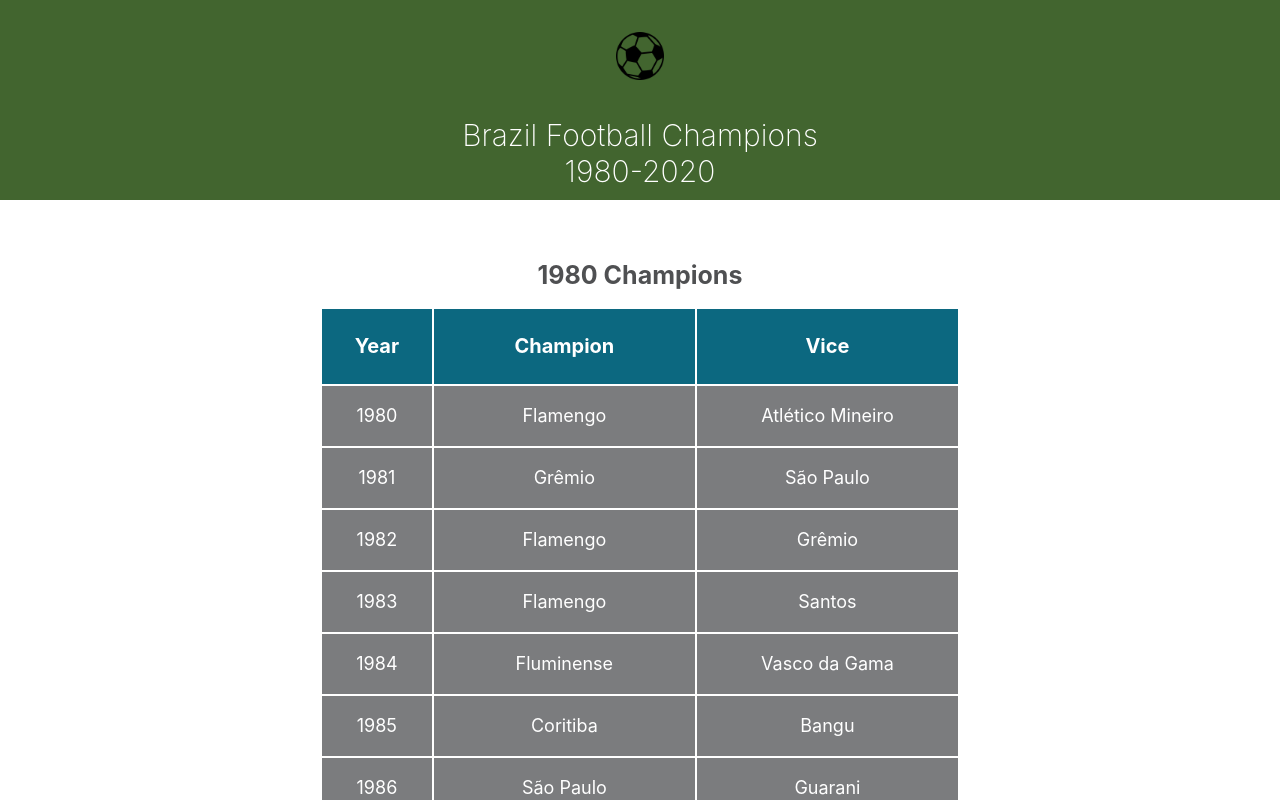
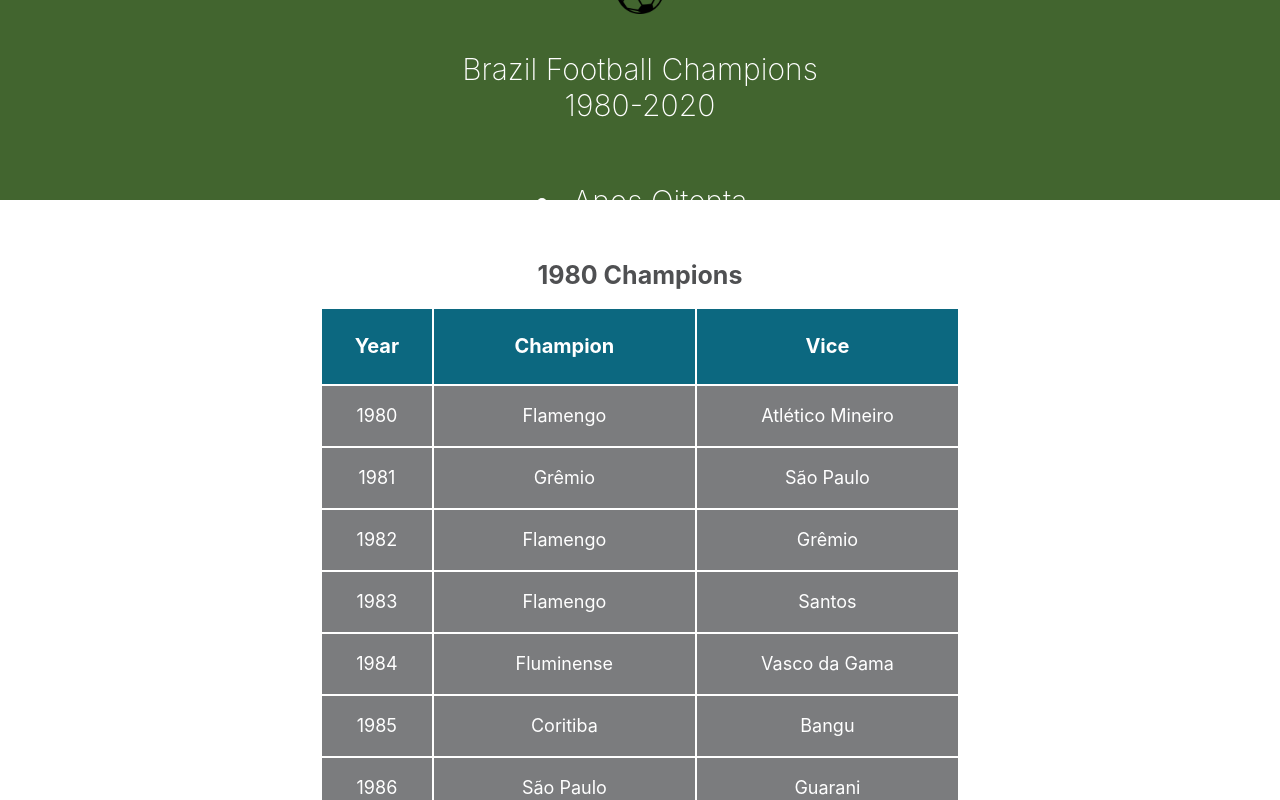
Before and after one commit to darciovilela/react-football, a React (Create React App) app: page / in a window 1280 px wide. Shown: the top 800 px of the page. Built offline with nearby package versions, Linux system fonts and the light colour scheme; data requests are answered from the project's data file.

Commit message:
Add menu to app

```diff
--- a/src/App.tsx
+++ b/src/App.tsx
@@ -1,19 +1,29 @@
-import React from 'react';
+import React, { useState } from 'react';
 import './App.css';
 import { Header } from './components/Header';
 import { Footer } from './components/Footer';
 import { Oitenta } from './components/Oitenta';
 import { Noventa } from './components/Noventa';
 
-const App = () => {
+function App() {
+  const [page, setPage] = useState('Oitenta');
+
+  const switchPage = () => {
+    switch (page) {
+      case 'Oitenta':
+        return <Oitenta />;
+      case 'Noventa':
+        return <Noventa />;
+    }
+  };
+
   return (
     <div className="App">
-      <Header />
-      <Oitenta />
-      <Noventa />
+      <Header setpage={setPage} />
+      {switchPage()}
       <Footer />
     </div>
   );
-};
+}
 
 export default App;
--- a/src/components/Header.tsx
+++ b/src/components/Header.tsx
@@ -1,6 +1,10 @@
 import logo from '../img/logo_futebol.png';
 
-export const Header = () => {
+interface IProps {
+  setpage: Function;
+}
+
+export const Header = (props: IProps) => {
   return (
     <header className="App-header">
       <div>
@@ -10,6 +14,12 @@
         Brazil Football Champions <br />
         1980-2020
       </p>
+      <div>
+        <ul>
+          <li onClick={() => props.setpage('Oitenta')}>Anos Oitenta</li>
+          <li onClick={() => props.setpage('Noventa')}>Anos Noventa</li>
+        </ul>
+      </div>
     </header>
   );
 };
```
